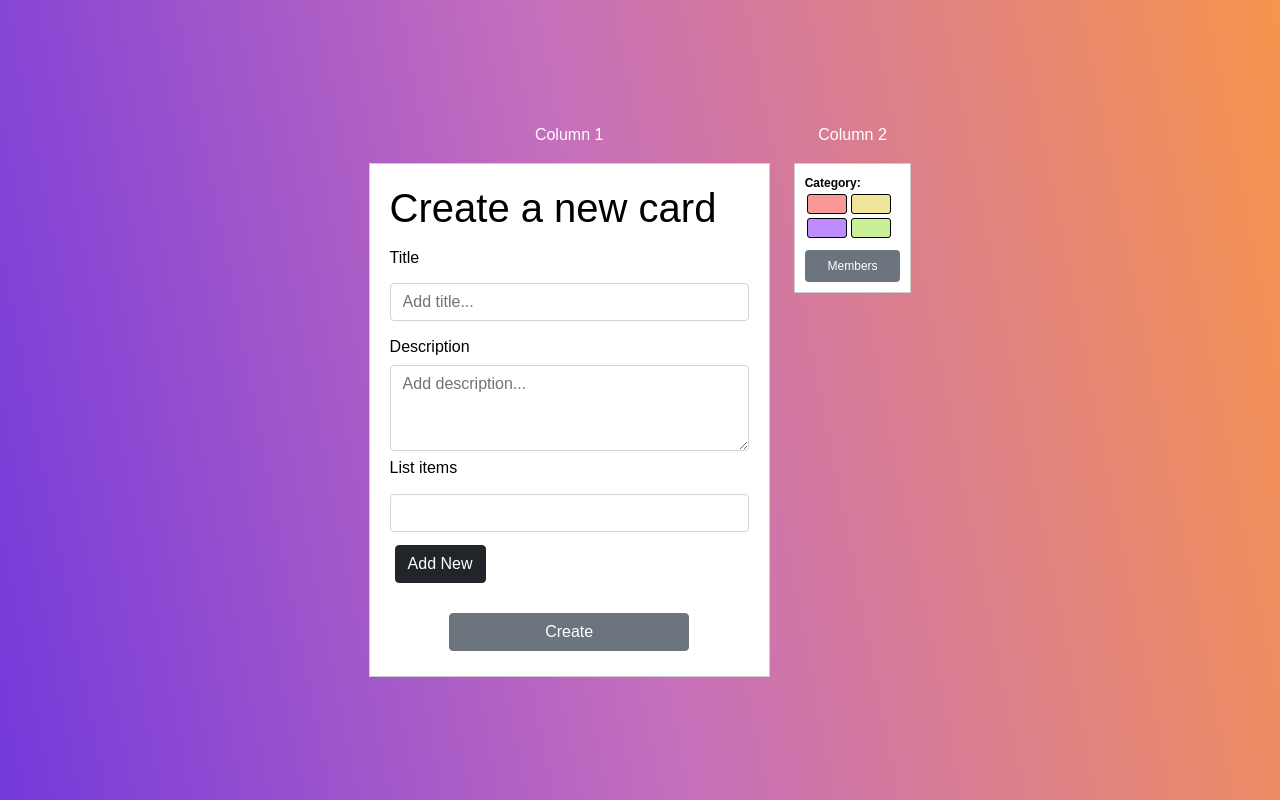
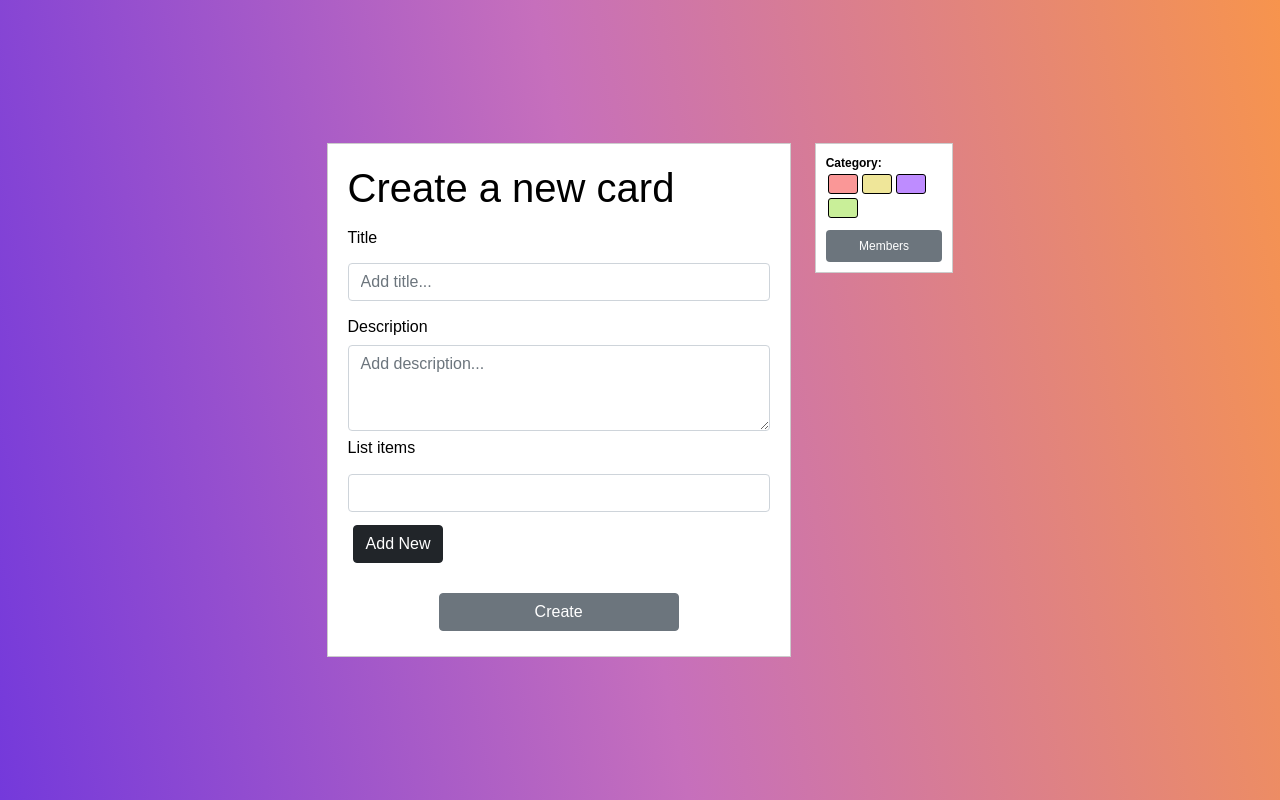
Before and after one commit to Vsimpro/ADP_Project_1, a React (Create React App) app in the folder frontend/: page /create in a window 1280 px wide. Built offline with nearby package versions, Linux system fonts and the light colour scheme; no server answers.

Commit message:
Pari pientä className -korjausta

```diff
--- a/frontend/src/components/cards/FoatingElements.js
+++ b/frontend/src/components/cards/FoatingElements.js
@@ -6,14 +6,13 @@ const FloatingElements = () => {
     return (
         <div>
           <div className="row">
-        <div className="col-9">
-          <p>Column 1</p>
+          <div className="col-md-3 col-12 order-md-2">
+
+          <EditTools />
+        </div>
+        <div className="col-md-9 col-12 order-md-1">
+
               <CreateCard />
-        </div>
-        <div className="col-3">
-
-          <p>Column 2</p>
-          <EditTools />
             </div>
           </div>
         </div>
--- a/frontend/src/components/cards/cardDemo.css
+++ b/frontend/src/components/cards/cardDemo.css
@@ -174,7 +174,7 @@ body{
       }
 
     .editToolsContainer{
-      max-width: 150px;
+
       color: #000000;
       background-color: white;
       border: 1px solid #ccc;
@@ -187,7 +187,7 @@ body{
       margin: 0px;
     }
     .colorButton{
-      min-width: 40px;
+      min-width: 30px;
       height: 20px;
       border-color: black;
       border-radius: 3px;
```
Lines whose indentation alone changed are shown as unchanged.
